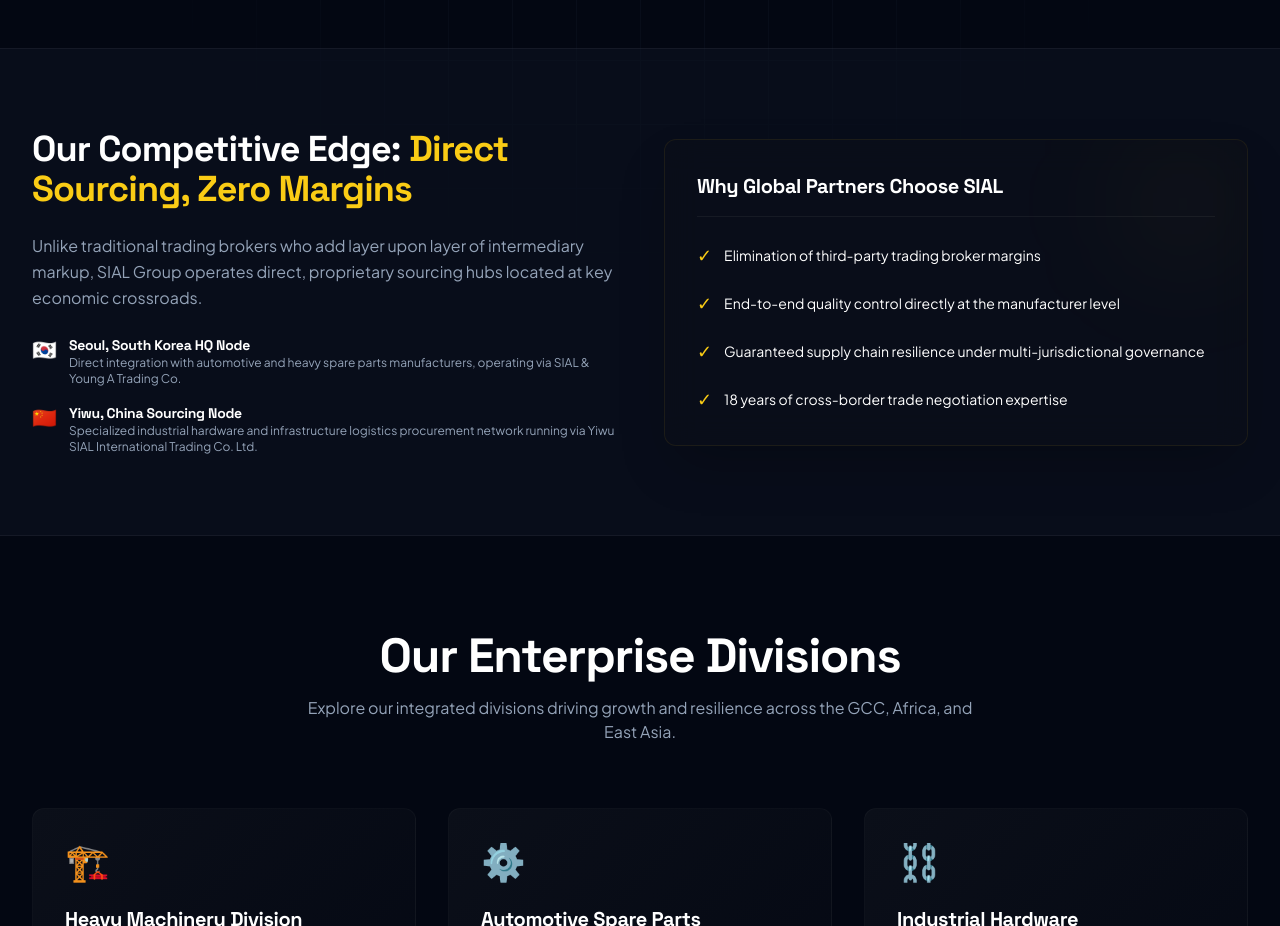
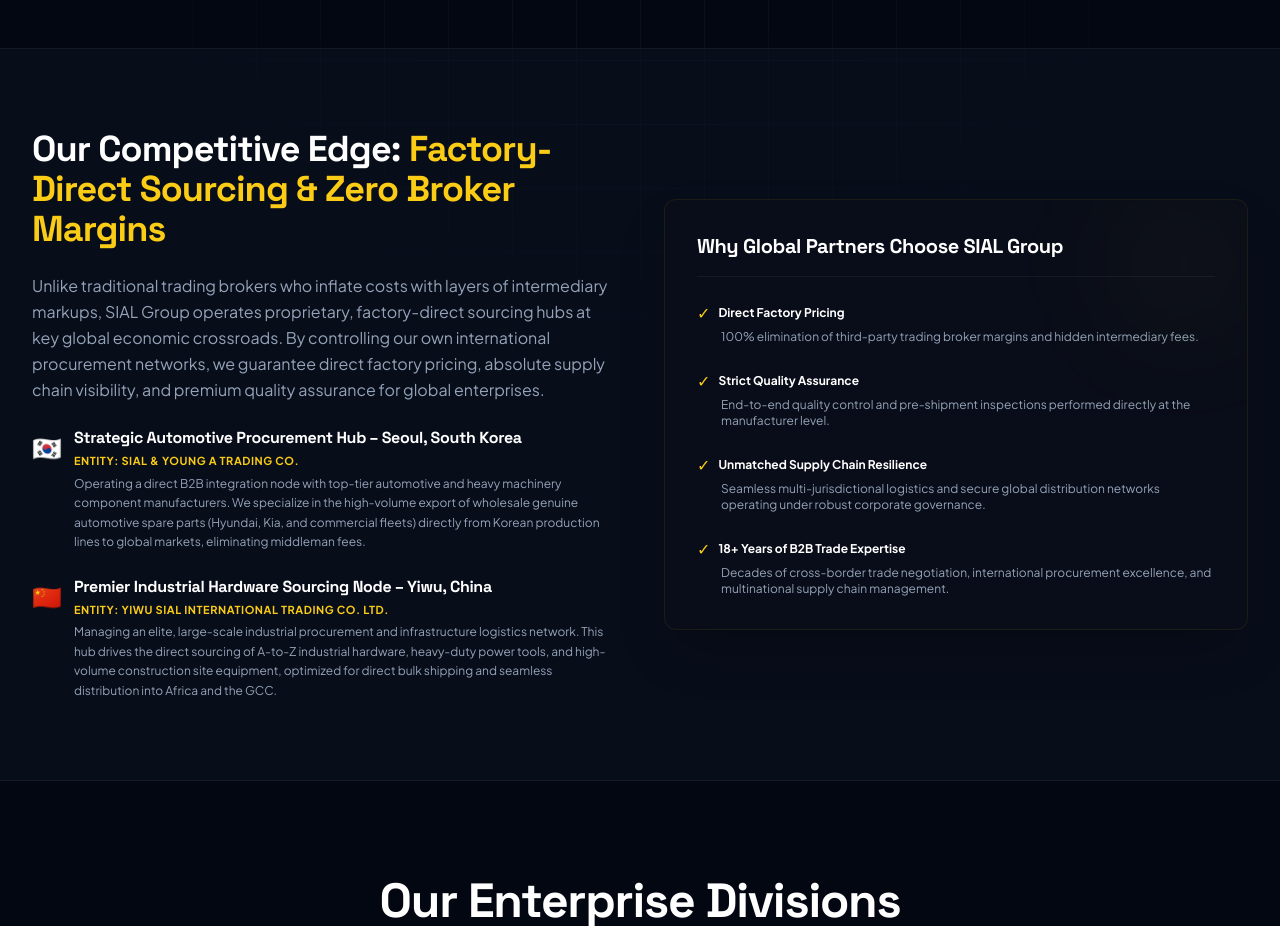
Before and after one commit to ahmedsial1/skglobal, a Next.js app: page / in a window 1280 px wide. Shown: the part 980-1906 px from the top of the page. Built offline with nearby package versions, Linux system fonts and the light colour scheme.

Commit message:
Update homepage section 2 Sourcing Hub Advantage and Why Choose SIAL Group

```diff
--- a/app/page.tsx
+++ b/app/page.tsx
@@ -56,24 +56,32 @@ export default function Home() {
               <div className="space-y-6">
                 <h2 className="text-3xl sm:text-4xl font-extrabold text-white tracking-tight">
                   Our Competitive Edge:{" "}
-                  <span className="text-sial-gold">Direct Sourcing, Zero Margins</span>
+                  <span className="text-sial-gold">Factory-Direct Sourcing & Zero Broker Margins</span>
                 </h2>
                 <p className="text-base text-sial-gray-light leading-relaxed">
-                  Unlike traditional trading brokers who add layer upon layer of intermediary markup, SIAL Group operates direct, proprietary sourcing hubs located at key economic crossroads.
+                  Unlike traditional trading brokers who inflate costs with layers of intermediary markups, SIAL Group operates proprietary, factory-direct sourcing hubs at key global economic crossroads. By controlling our own international procurement networks, we guarantee direct factory pricing, absolute supply chain visibility, and premium quality assurance for global enterprises.
                 </p>
-                <div className="space-y-4">
+                <div className="space-y-6">
+                  {/* South Korea */}
                   <div className="flex items-start space-x-3">
-                    <span className="text-sial-gold text-xl">🇰🇷</span>
-                    <div>
-                      <h4 className="text-white font-bold text-sm">Seoul, South Korea HQ Node</h4>
-                      <p className="text-xs text-sial-gray-light">Direct integration with automotive and heavy spare parts manufacturers, operating via SIAL & Young A Trading Co.</p>
+                    <span className="text-2xl mt-1">🇰🇷</span>
+                    <div className="space-y-1">
+                      <h4 className="text-white font-bold text-base leading-snug">Strategic Automotive Procurement Hub – Seoul, South Korea</h4>
+                      <span className="text-[11px] font-bold text-sial-gold block uppercase tracking-wider">Entity: SIAL & Young A Trading Co.</span>
+                      <p className="text-xs text-sial-gray-light leading-relaxed">
+                        Operating a direct B2B integration node with top-tier automotive and heavy machinery component manufacturers. We specialize in the high-volume export of wholesale genuine automotive spare parts (Hyundai, Kia, and commercial fleets) directly from Korean production lines to global markets, eliminating middleman fees.
+                      </p>
                     </div>
                   </div>
+                  {/* China */}
                   <div className="flex items-start space-x-3">
-                    <span className="text-sial-gold text-xl">🇨🇳</span>
-                    <div>
-                      <h4 className="text-white font-bold text-sm">Yiwu, China Sourcing Node</h4>
-                      <p className="text-xs text-sial-gray-light">Specialized industrial hardware and infrastructure logistics procurement network running via Yiwu SIAL International Trading Co. Ltd.</p>
+                    <span className="text-2xl mt-1">🇨🇳</span>
+                    <div className="space-y-1">
+                      <h4 className="text-white font-bold text-base leading-snug">Premier Industrial Hardware Sourcing Node – Yiwu, China</h4>
+                      <span className="text-[11px] font-bold text-sial-gold block uppercase tracking-wider">Entity: Yiwu SIAL International Trading Co. Ltd.</span>
+                      <p className="text-xs text-sial-gray-light leading-relaxed">
+                        Managing an elite, large-scale industrial procurement and infrastructure logistics network. This hub drives the direct sourcing of A-to-Z industrial hardware, heavy-duty power tools, and high-volume construction site equipment, optimized for direct bulk shipping and seamless distribution into Africa and the GCC.
+                      </p>
                     </div>
                   </div>
                 </div>
@@ -82,24 +90,36 @@ export default function Home() {
               <div className="glassmorphism p-8 rounded-xl shadow-2xl relative overflow-hidden">
                 <div className="absolute top-0 right-0 w-32 h-32 bg-sial-gold/5 rounded-full blur-3xl"></div>
                 <h3 className="text-xl font-bold text-white mb-6 border-b border-white/5 pb-4">
-                  Why Global Partners Choose SIAL
+                  Why Global Partners Choose SIAL Group
                 </h3>
-                <ul className="space-y-5 text-sm">
-                  <li className="flex items-center space-x-3">
-                    <span className="text-sial-gold text-lg">✓</span>
-                    <span>Elimination of third-party trading broker margins</span>
+                <ul className="space-y-6 text-xs text-sial-gray-light">
+                  <li className="space-y-1">
+                    <div className="flex items-center space-x-2">
+                      <span className="text-sial-gold text-base">✓</span>
+                      <span className="text-white font-bold">Direct Factory Pricing</span>
+                    </div>
+                    <p className="pl-6">100% elimination of third-party trading broker margins and hidden intermediary fees.</p>
                   </li>
-                  <li className="flex items-center space-x-3">
-                    <span className="text-sial-gold text-lg">✓</span>
-                    <span>End-to-end quality control directly at the manufacturer level</span>
+                  <li className="space-y-1">
+                    <div className="flex items-center space-x-2">
+                      <span className="text-sial-gold text-base">✓</span>
+                      <span className="text-white font-bold">Strict Quality Assurance</span>
+                    </div>
+                    <p className="pl-6">End-to-end quality control and pre-shipment inspections performed directly at the manufacturer level.</p>
                   </li>
-                  <li className="flex items-center space-x-3">
-                    <span className="text-sial-gold text-lg">✓</span>
-                    <span>Guaranteed supply chain resilience under multi-jurisdictional governance</span>
+                  <li className="space-y-1">
+                    <div className="flex items-center space-x-2">
+                      <span className="text-sial-gold text-base">✓</span>
+                      <span className="text-white font-bold">Unmatched Supply Chain Resilience</span>
+                    </div>
+                    <p className="pl-6">Seamless multi-jurisdictional logistics and secure global distribution networks operating under robust corporate governance.</p>
                   </li>
-                  <li className="flex items-center space-x-3">
-                    <span className="text-sial-gold text-lg">✓</span>
-                    <span>18 years of cross-border trade negotiation expertise</span>
+                  <li className="space-y-1">
+                    <div className="flex items-center space-x-2">
+                      <span className="text-sial-gold text-base">✓</span>
+                      <span className="text-white font-bold">18+ Years of B2B Trade Expertise</span>
+                    </div>
+                    <p className="pl-6">Decades of cross-border trade negotiation, international procurement excellence, and multinational supply chain management.</p>
                   </li>
                 </ul>
               </div>
```
